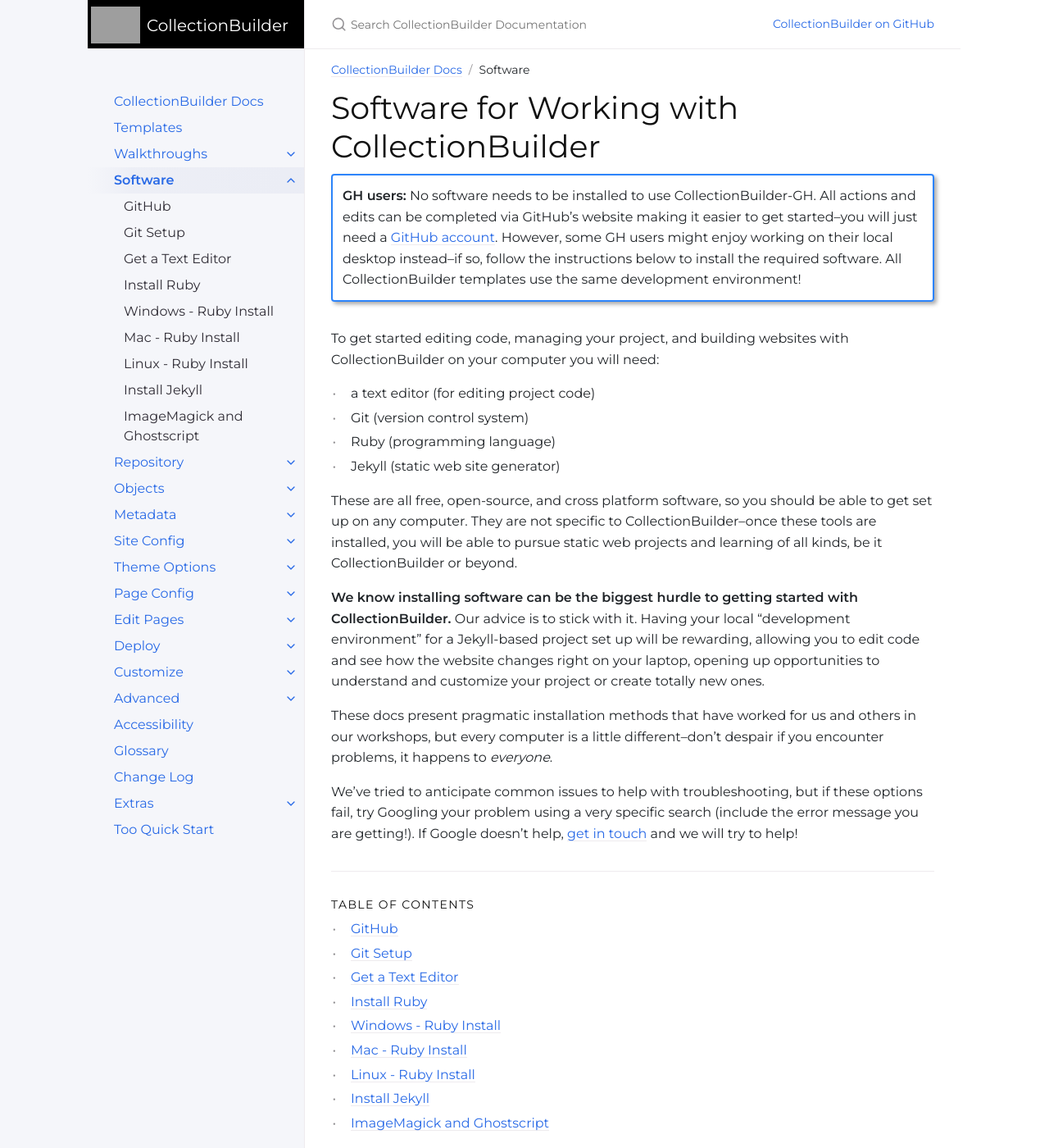
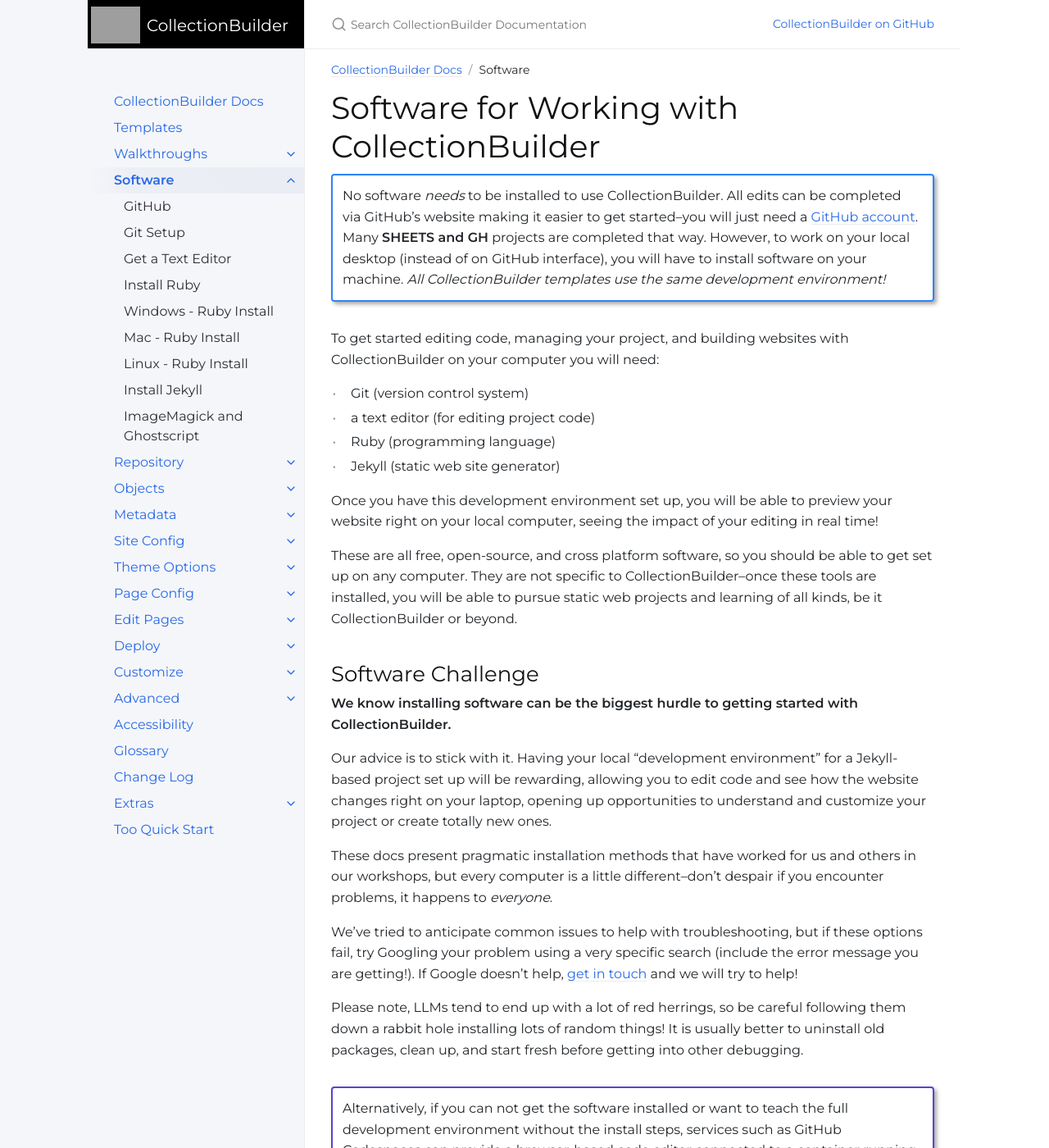
Before and after one commit to CollectionBuilder/cb-docs, a Jekyll site: the page built from docs/software/index.md, in a window 1280 px wide and 1400 px high. Shown: the whole window at 82% size. Built offline with Jekyll 4.4.1, drawn with Linux system fonts in a browser that asks for light colours; comment, search, counter and statistics services are not loaded; some of the changed text lies outside the part shown.

Commit message:
tweak software to mention codespaces

```diff
--- a/docs/software/index.md
+++ b/docs/software/index.md
@@ -7,22 +7,28 @@ nav_order: 2
 # Software for Working with CollectionBuilder
 
 {:.alert .alert-blue}
-**GH users:** No software needs to be installed to use CollectionBuilder-GH.
-All actions and edits can be completed via GitHub's website making it easier to get started--you will just need a [GitHub account]({{ '/docs/software/github/' | relative_url }}).
-However, some GH users might enjoy working on their local desktop instead--if so, follow the instructions below to install the required software.
-All CollectionBuilder templates use the same development environment!
+No software *needs* to be installed to use CollectionBuilder.
+All edits can be completed via GitHub's website making it easier to get started--you will just need a [GitHub account]({{ '/docs/software/github/' | relative_url }}).
+Many **SHEETS and GH** projects are completed that way.
+However, to work on your local desktop (instead of on GitHub interface), you will have to install software on your machine.
+*All CollectionBuilder templates use the same development environment!*
 
 To get started editing code, managing your project, and building websites with CollectionBuilder on your computer you will need:
 
+- Git (version control system)
 - a text editor (for editing project code)
-- Git (version control system)
 - Ruby (programming language)
 - Jekyll (static web site generator)
+
+Once you have this development environment set up, you will be able to preview your website right on your local computer, seeing the impact of your editing in real time!
 
 These are all free, open-source, and cross platform software, so you should be able to get set up on any computer.
 They are not specific to CollectionBuilder--once these tools are installed, you will be able to pursue static web projects and learning of all kinds, be it CollectionBuilder or beyond.
 
+## Software Challenge
+
 **We know installing software can be the biggest hurdle to getting started with CollectionBuilder.**
+
 Our advice is to stick with it.
 Having your local "development environment" for a Jekyll-based project set up will be rewarding, allowing you to edit code and see how the website changes right on your laptop, opening up opportunities to understand and customize your project or create totally new ones.
 
@@ -30,3 +36,10 @@ These docs present pragmatic installation methods that have worked for us and ot
 
 We've tried to anticipate common issues to help with troubleshooting, but if these options fail, try Googling your problem using a very specific search (include the error message you are getting!).
 If Google doesn't help, [get in touch]({{ '/#how-to-get-in-touch' | relative_url }}) and we will try to help!
+
+Please note, LLMs tend to end up with a lot of red herrings, so be careful following them down a rabbit hole installing lots of random things!
+It is usually better to uninstall old packages, clean up, and start fresh before getting into other debugging.
+
+{:.alert .alert-purple}
+Alternatively, if you can not get the software installed or want to teach the full development environment without the install steps, services such as GitHub Codespaces can provide a browser-based code editor connected to a container running in the cloud.
+Learn more about [setting up Codespaces for CB]({{ '/docs/advanced/code-spaces/' | relative_url }}).
```
Also changed, not shown: docs/software/github.md (+1 -1 lines).
